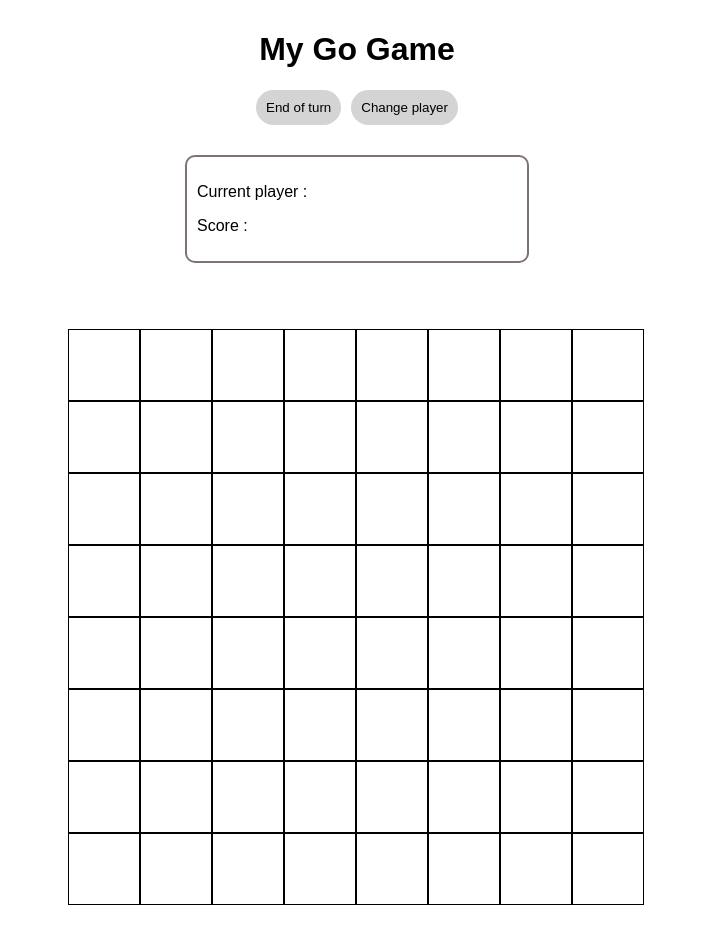
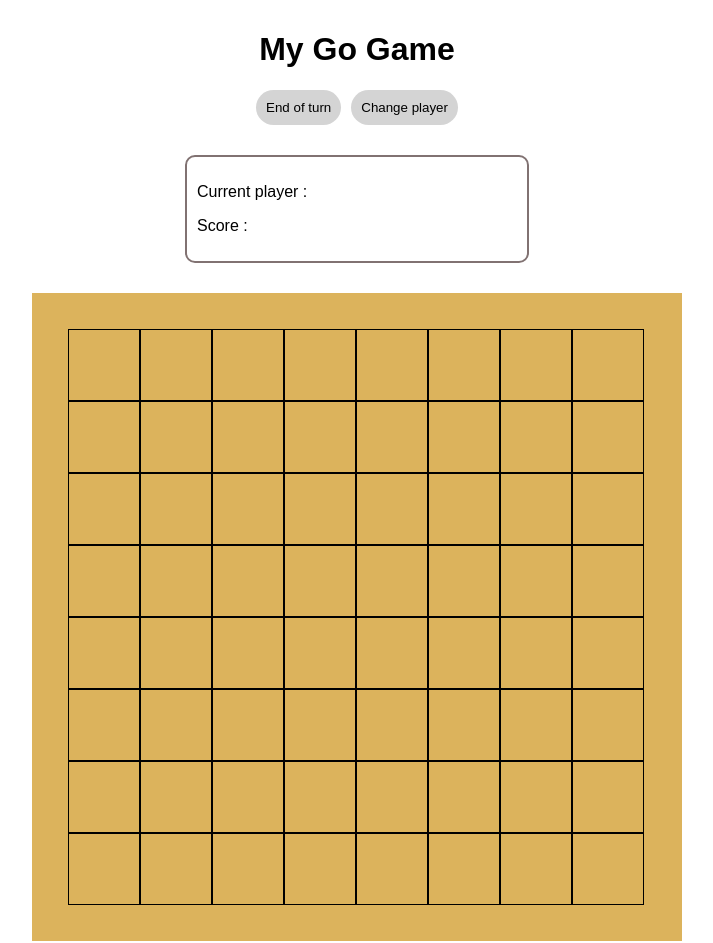
Before and after one commit to MarineG404/Go_angular_2025, an Angular app: page / in a window 1280 px wide. Shown: the whole page, without its empty margins (283-996 px from the left). Built offline with nearby package versions, Linux system fonts and the light colour scheme.

Commit message:
✨ Remove font size from clickable cells and adjust game board styles for consistency

```diff
--- a/src/app/components/cells/cells.css
+++ b/src/app/components/cells/cells.css
@@ -11,7 +11,6 @@
       display: flex;
       align-items: center;
       justify-content: center;
-      font-size: 14px;
       cursor: pointer;
 
       &:hover {
--- a/src/app/components/game-board/game-board.css
+++ b/src/app/components/game-board/game-board.css
@@ -1,8 +1,7 @@
 .game-board {
   border: 1px solid transparent;
-
-  margin-top: 35px;
-  margin-left: 35px;
+  background-color: #dcb35c; /* Fond bois plateau de Go */
+  padding: 35px; /* Padding uniforme autour de la grille */
 
   .row {
     display: flex;
```
